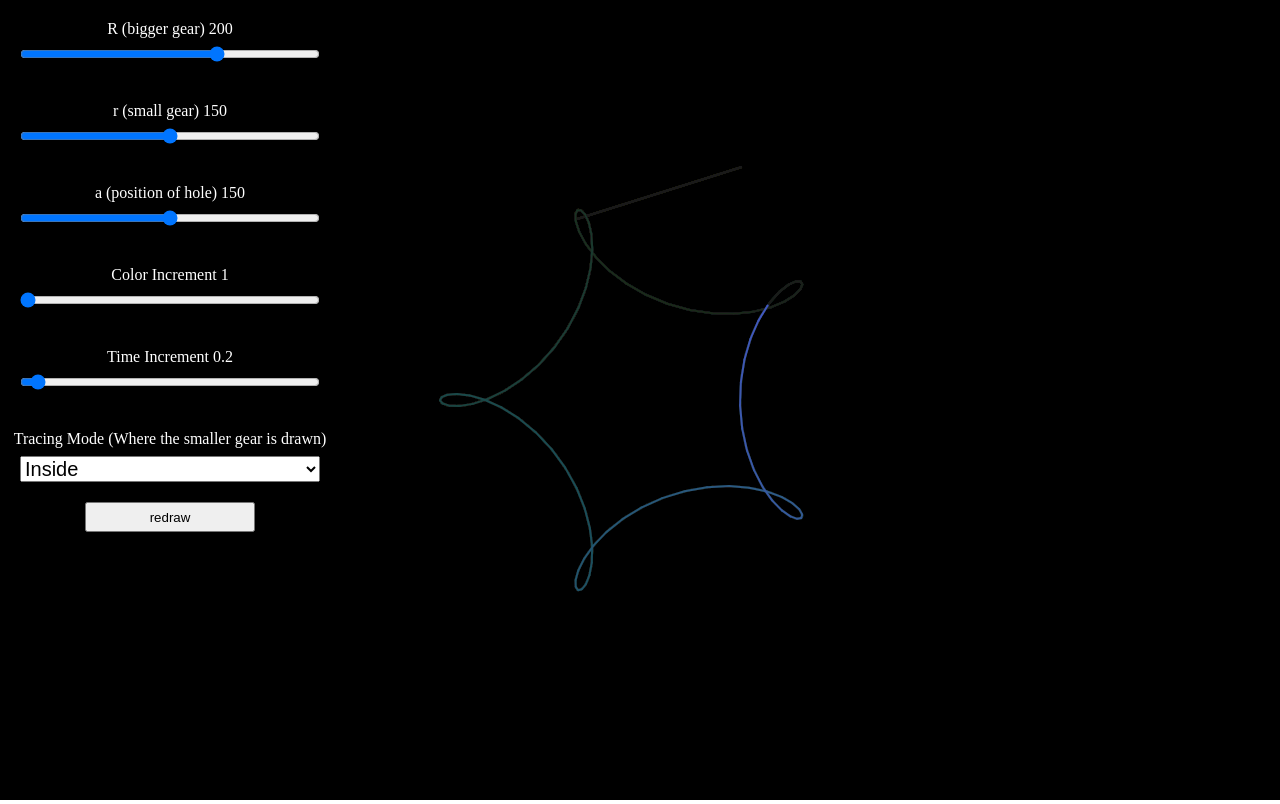
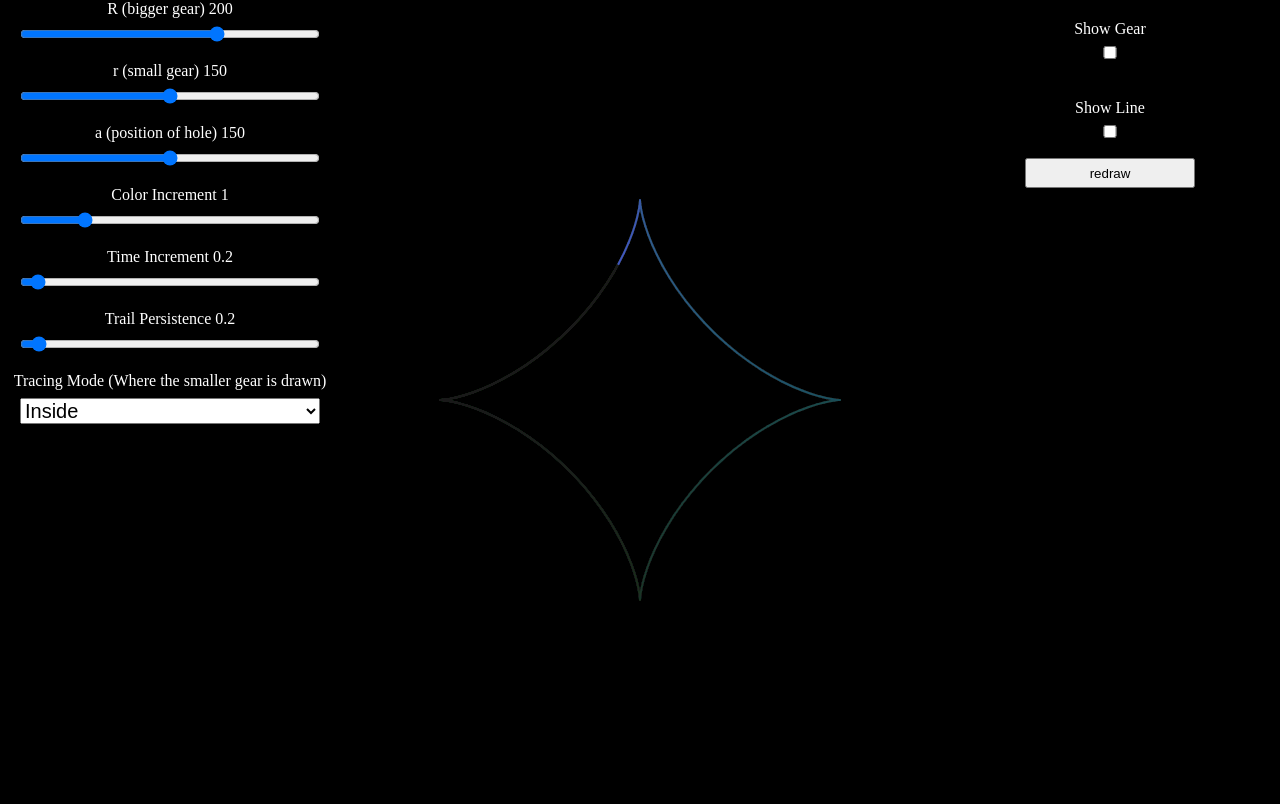
Before and after one commit to KlassMagicker17/spirograph, a plain HTML site: page index.html in a window 1280 px wide. Both pictures are taken after a click on the button "redraw". Drawn offline with Linux system fonts and the light colour scheme.

Commit message:
Add files via upload

```diff
--- a/index.html
+++ b/index.html
@@ -1,38 +1,41 @@
 <!DOCTYPE html>
 <html>
+
 <head>
     <title>spirograph</title>
 </head>
+
 <body>
+    <canvas id="gearBoard"></canvas>
     <canvas id="board"></canvas>
     <link rel="stylesheet" href="main.css">
-        <style>
-            body {
-                margin : 0px;
-                overflow: hidden;
-            }
-            canvas {
-                background-color: black;
-            }
-        </style>
     <div class="control">
         <label data-title="R (bigger gear)">R (bigger gear) 200</label>
-            <input type="range" min="1" max="300" value="200" id="R" class="slider">
+        <input type="range" min="1" max="300" value="200" id="r" class="slider">
         <label data-title="r (small gear)">r (small gear) 150</label>
-            <input type="range" min="1" max="300" value="150" id="r" class="slider">
+        <input type="range" min="1" max="300" value="150" id="R" class="slider">
         <label data-title="a (position of hole)">a (position of hole) 150</label>
         <input type="range" min="1" max="300" value="150" id="a" class="slider">
         <label data-title="Color Increment">Color Increment 1</label>
-            <input type="range" min="1" max="5" value="1" step="1" id="colorIncrement" class="slider">
+        <input type="range" min="0" max="5" value="1" step="1" id="colorIncrement" class="slider">
         <label data-title="Time Increment">Time Increment 0.2</label>
         <input type="range" min="0.1" max="3" value="0.2" step="0.1" id="timeIncrement" class="slider">
+        <label data-title="Trail Persistence">Trail Persistence 0.2</label>
+        <input type="range" min="0" max="5" value="0.2" step="0.1" id="trailPersistence" class="slider">
         <label>Tracing Mode (Where the smaller gear is drawn)</label>
         <select id="mode">
             <option value="inside">Inside</option>
             <option value="outside">Outside</option>
         </select>
-            <button onclick="rerun()">redraw</button>
+    </div>
+    <div class="right">
+        <label>Show Gear</label>
+        <input type="checkbox" id="gear">
+        <label>Show Line</label>
+        <input type="checkbox" id="line">
+        <button onclick="rerun()">redraw</button><br><br>
     </div>
     <script src="index.js"></script>
 </body>
+
 </html>
--- a/index.js
+++ b/index.js
@@ -2,28 +2,87 @@ var cvs = document.getElementById('board');
 var c = cvs.getContext('2d');
 cvs.height = innerHeight;
 cvs.width = innerWidth;
-var bigGear = 55;
-var smallGear = 300;
-var a = 30;
+var cvsGear = document.getElementById('gearBoard');
+var cg = cvsGear.getContext('2d');
+cvsGear.height = innerHeight;
+cvsGear.width = innerWidth;
+var outerGear = 200;
+var innerGear = 150;
+var a = 150;
 var angle = 0;
 var lineArr = [];
 var t = 0;
 var color = 0;
 var colorIncrement = 0.2;
 var timeIncrement = 0.2;
+var trailPersistence = 0.2;
 var mode = 'inside';
+var trail = true;
+var settingChanged = false;
+var gear = false;
+var line = false;
 function draw(xp, yp) {
-    c.fillStyle = 'hsla(0,0%,0%,2%)';
+    c.fillStyle = `hsla(0,0%,0%,${trailPersistence * 10}%)`;
     c.fillRect(0, 0, cvs.width, cvs.height);
     let x, y;
-    if(mode == 'inside') {
-        x = (smallGear - bigGear) * Math.cos(bigGear / smallGear * t) + a * Math.cos((1 - bigGear / smallGear) * t) + cvs.width / 2
-        y = (smallGear - bigGear) * Math.sin(bigGear / smallGear * t) + a * Math.sin((1 - bigGear / smallGear) * t) + cvs.height / 2
+    if (mode == 'inside') {
+        x = (outerGear - innerGear) * Math.cos(innerGear / outerGear * t) + (a * Math.cos((1 - innerGear / outerGear) * t)) + cvs.width / 2
+        y = (outerGear - innerGear) * Math.sin(innerGear / outerGear * t) - (a * Math.sin((1 - innerGear / outerGear) * t)) + cvs.height / 2
     } else {
-        x = (smallGear - bigGear) * Math.cos(bigGear / smallGear * t) + a * Math.cos((1 + bigGear / smallGear) * t) + cvs.width / 2
-        y = (smallGear - bigGear) * Math.sin(bigGear / smallGear * t) + a * Math.sin((1 + bigGear / smallGear) * t) + cvs.height / 2
+        x = ((outerGear + innerGear) * Math.cos(innerGear / outerGear * t)) - (a * Math.cos((1 + innerGear / outerGear) * t)) + cvs.width / 2
+        y = ((outerGear + innerGear) * Math.sin(innerGear / outerGear * t)) - (a * Math.sin((1 + innerGear / outerGear) * t)) + cvs.height / 2
     }
-    c.fillStyle = c.strokeStyle = `hsla(${color},50%,50%,100%)`;
+    if (settingChanged) {
+        c.strokeStyle = `hsla(${color},50%,50%,0%)`;
+        settingChanged = false;
+    } else {
+        c.fillStyle = c.strokeStyle = `hsla(${color},50%,50%,100%)`;
+    }
+    cg.clearRect(0, 0, cvsGear.width, cvsGear.height);
+    if (line) {
+        cg.lineWidth = 2;
+        cg.strokeStyle = cg.fillStyle = 'white';
+        if(mode == 'inside') {
+            cg.beginPath();
+            cg.moveTo(cvs.width / 2, cvs.height / 2);
+            cg.lineTo(x - (a * Math.cos((1 - innerGear / outerGear) * t)),
+                y + (a * Math.sin((1 - innerGear / outerGear) * t)));
+            cg.lineTo(x, y);
+            cg.stroke();
+            console.log('hi?')
+        } else {
+            cg.beginPath();
+            cg.moveTo(cvs.width / 2, cvs.height / 2);
+            cg.lineTo(x + (a * Math.cos((1 + innerGear / outerGear) * t)),
+                y + (a * Math.sin((1 + innerGear / outerGear) * t)),
+                innerGear, 0, Math.PI * 2);
+            cg.lineTo(x, y);
+            cg.stroke();
+        }
+    }
+    if (gear) {
+        cg.lineWidth = 2;
+        cg.strokeStyle = cg.fillStyle = 'white';
+        cg.beginPath();
+        cg.arc(cvs.width / 2, cvs.height / 2, outerGear, 0, Math.PI * 2);
+        cg.stroke();
+        cg.beginPath();
+        cg.arc(x, y, 5, 0, Math.PI * 2);
+        cg.fill();
+        if (mode == 'inside') {
+            cg.beginPath();
+            cg.arc(x - (a * Math.cos((1 - innerGear / outerGear) * t)),
+                y + (a * Math.sin((1 - innerGear / outerGear) * t)),
+                innerGear, 0, Math.PI * 2);
+            cg.stroke();
+        } else {
+            cg.beginPath();
+            cg.arc(x + (a * Math.cos((1 + innerGear / outerGear) * t)),
+                y + (a * Math.sin((1 + innerGear / outerGear) * t)),
+                innerGear, 0, Math.PI * 2);
+            cg.stroke();
+        }
+    }
     c.lineWidth = 2;
     c.beginPath();
     c.arc(x, y, 1, 0, Math.PI * 2);
@@ -42,17 +101,21 @@ function draw(xp, yp) {
     });
 }
 function rerun() {
+    settingChanged = true;
     c.fillStyle = 'black';
-    c.fillRect(0,0,cvs.width,cvs.height);
-    bigGear = document.getElementById('R').value;
-    smallGear = document.getElementById('r').value;
+    c.fillRect(0, 0, cvs.width, cvs.height);
+    innerGear = Number(document.getElementById('R').value);
+    outerGear = Number(document.getElementById('r').value);
     a = document.getElementById('a').value;
     colorIncrement = Number(document.getElementById('colorIncrement').value);
     timeIncrement = Number(document.getElementById('timeIncrement').value);
+    trailPersistence = Number(document.getElementById('trailPersistence').value);
     mode = document.getElementById('mode').value;
+    gear = document.getElementById('gear').checked;
+    line = document.getElementById('line').checked;
     c.fillStyle = 'black';
-    c.fillRect(0,0,cvs.width,cvs.height);
-
+    c.fillRect(0, 0, cvs.width, cvs.height);
+    t = 0;
 }
 
 var sliderList = document.getElementsByClassName('slider');
--- a/main.css
+++ b/main.css
@@ -1,27 +1,65 @@
+body {
+    margin: 0px;
+    background: black;
+    overflow: hidden;
+}
+
+#board {
+    background-color: black;
+    position: absolute;
+    z-index: -1;
+    top: 0px;
+    left: 0px;
+}
+
+#gearboard {
+    position: absolute;
+    top: 0px;
+    left: 0px;
+}
+
 .control {
-    position : absolute;
-    top : 0px;
-    left : 0px;
+    position: absolute;
+    top: 0px;
     display: flex;
     flex-direction: column;
     justify-content: center;
     place-items: center;
+    margin-bottom: 20px;
 }
-.control > input,.control > select {
-    margin : 20px;
-    margin-top : 8px;
-    width : 300px;
-    font-size : 20px;
+
+.right {
+    position: absolute;
+    right: 0px;
+    top: 0px;
+    display: flex;
+    flex-direction: column;
+    justify-content: center;
+    place-items: center;
+    margin-bottom: 20px;
 }
-.control > label {
-    margin-top : 20px;
+
+.control>input,
+.control>select,
+.right>input {
+    margin: 20px;
+    margin-top: 8px;
+    width: 300px;
+    font-size: 20px;
 }
-body, html {
-    margin : 0px;
-    padding : 0px;
+
+.right>label {
+    margin-top: 20px;
+}
+
+body,
+html {
+    margin: 0px;
+    padding: 0px;
     color: white;
 }
+
 button {
-    width : 50%;
-    height : 30px;
+    width: 50%;
+    height: 30px;
 }
```
Lines whose indentation alone changed are shown as unchanged.
